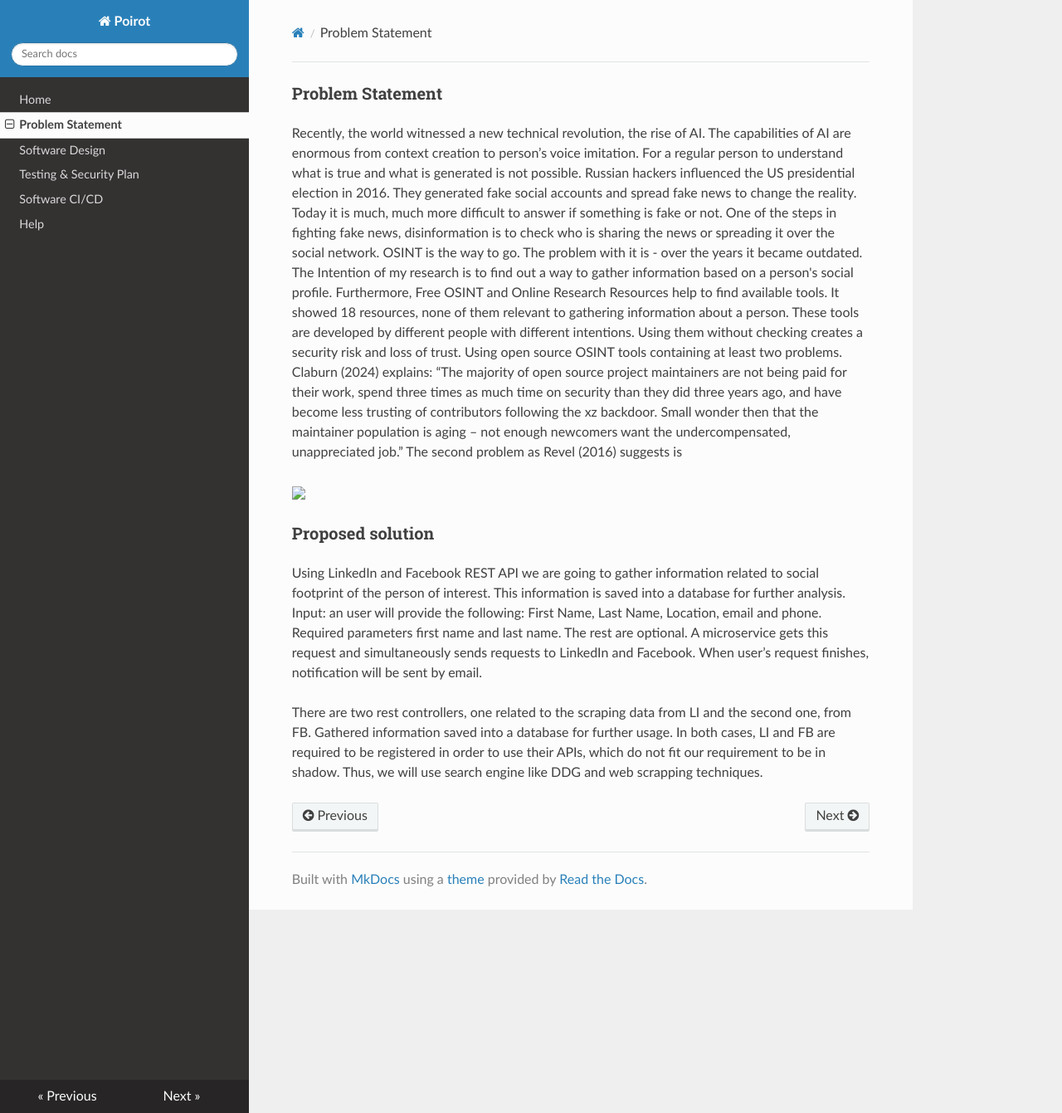
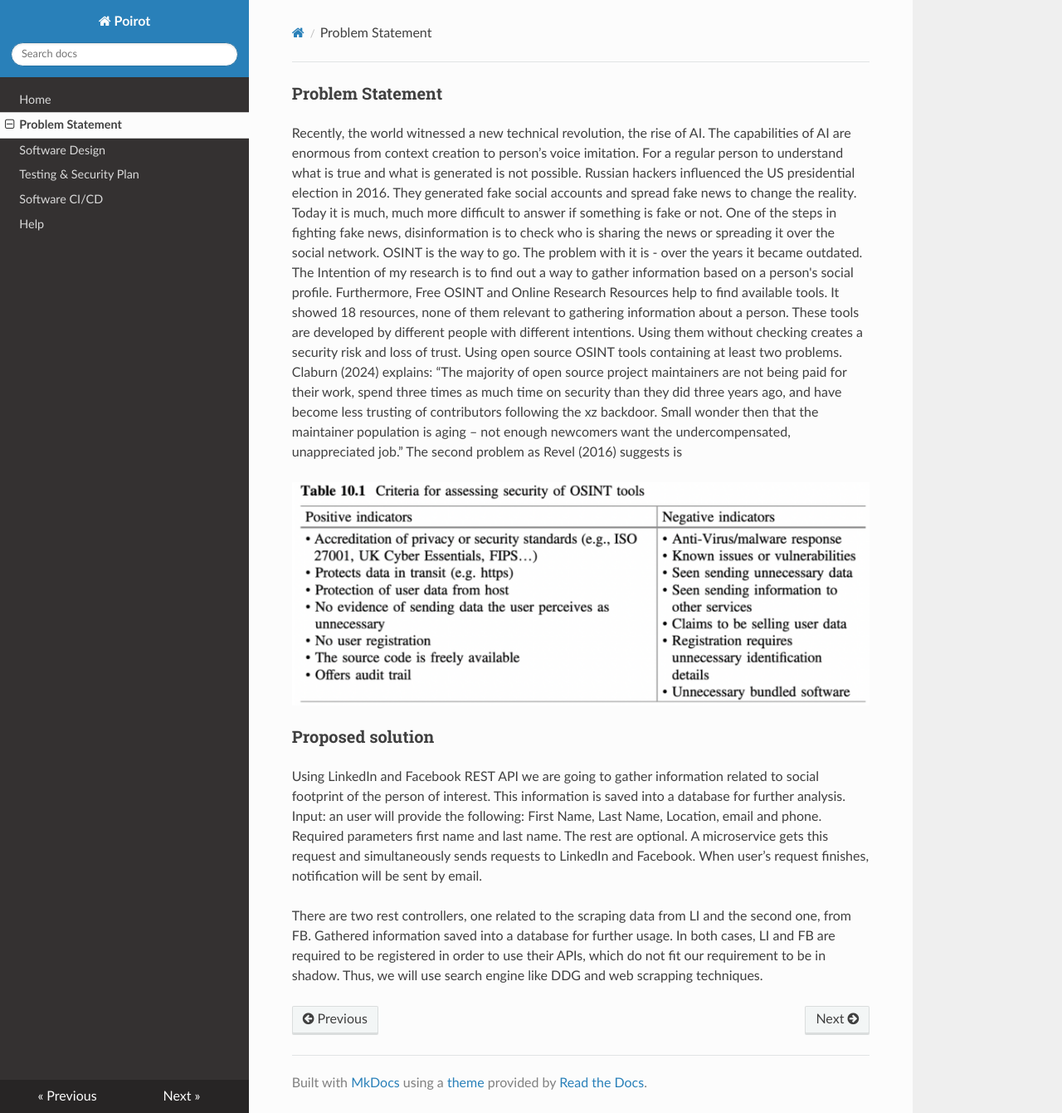
Before and after one commit to hob1t/poirot, an MkDocs documentation site: the page built from docs/problem_statement.md, in a window 1280 px wide and 1341 px high. Shown: the whole window at 83% size. Built offline with MkDocs 1.6.1, drawn with Linux system fonts in a browser that asks for light colours; nearby versions of some CDN libraries.

Commit message:
Fix of wring image sizing

```diff
--- a/docs/problem_statement.md
+++ b/docs/problem_statement.md
@@ -21,7 +21,7 @@ that the maintainer population is aging – not enough newcomers want the
 undercompensated, unappreciated job.”
 The second problem as Revel (2016) suggests is
 
-<img src="images/second_problem.png" width="600">
+![alt second_problem](images/second_problem.png)
 
 ### Proposed solution
 
```
